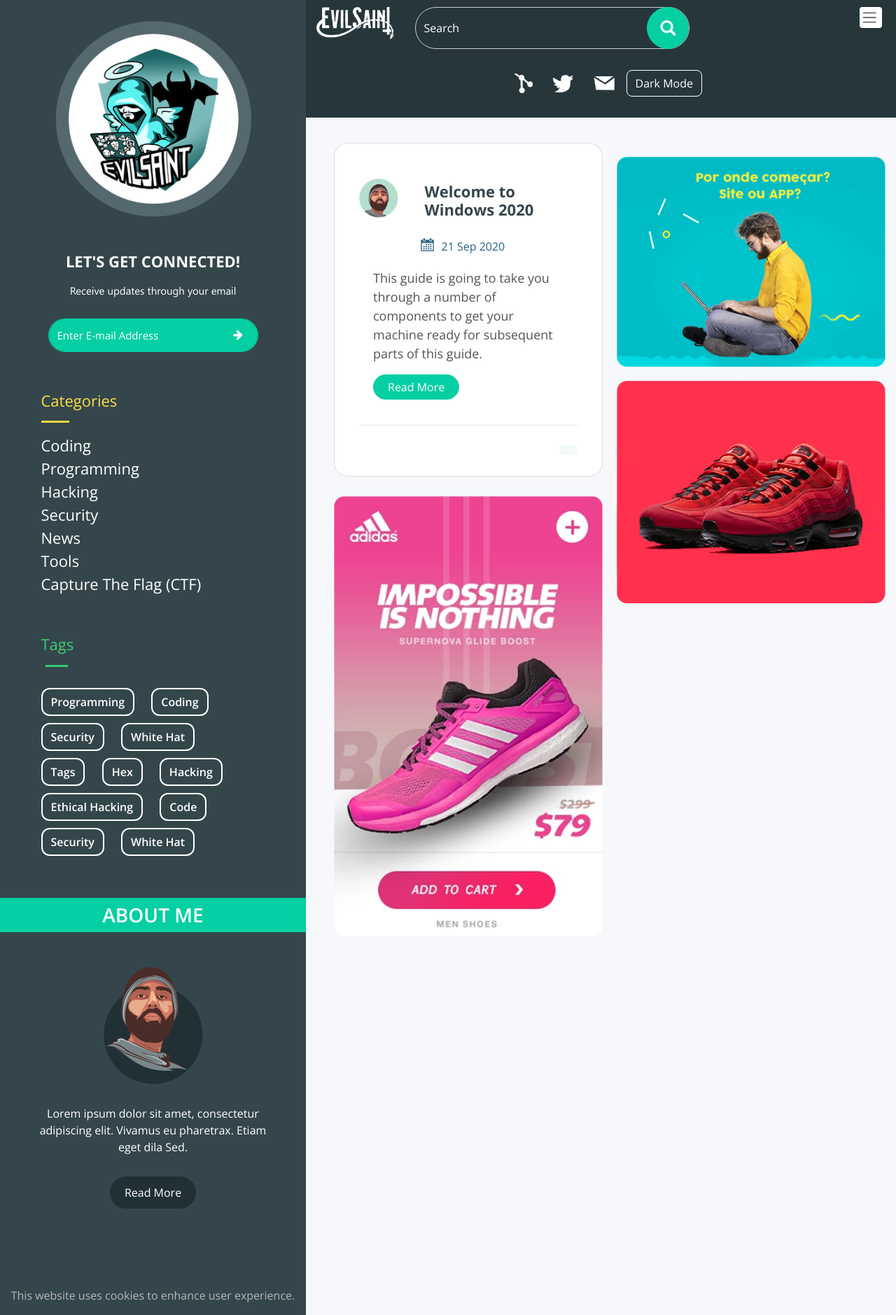
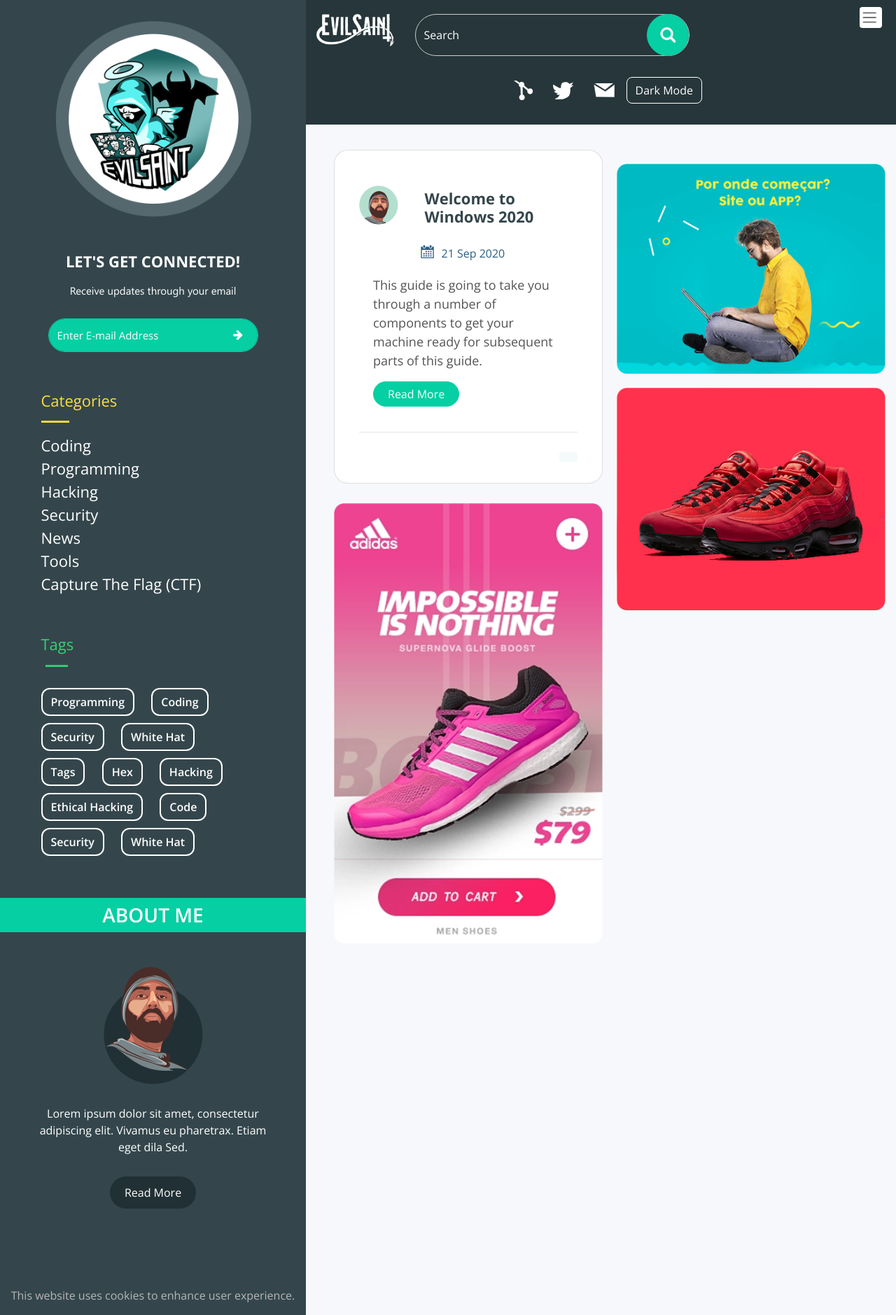
Before and after one commit to cleverberry/evilsaint, a Jekyll site: the page built from index.html, in a window 1280 px wide. Shown: the whole page at 70% size. Built offline with Jekyll 4.4.1, drawn with Linux system fonts in a browser that asks for light colours; nearby versions of some CDN libraries; the list of posts is cut into pages by our own code.

Commit message:
Adjust padding navbar

```diff
--- a/assets/css/style.css
+++ b/assets/css/style.css
@@ -245,7 +245,7 @@
   line-height: 45px;
   padding-bottom: 30px;
 }
-.container.right-main-container {
+.container-fluid.right-main-container {
   min-width: 100%;
 }
 .content-text {
@@ -699,7 +699,7 @@
     padding-bottom: 40px;
     font-family: "Myraid Pro";
   }
-  .container.right-main-container {
+  .container-fluid.right-main-container {
     width: 90%;
     min-width: 90%;
   }
--- a/assets/css/style2.css
+++ b/assets/css/style2.css
@@ -19,7 +19,7 @@
 .nav-search-row {
   background-color: #26363b;
   height: 130px;
-  padding-top: 40px;
+  padding-top: 50px;
 }
 input.nav-search::placeholder {
   color: white;
```
